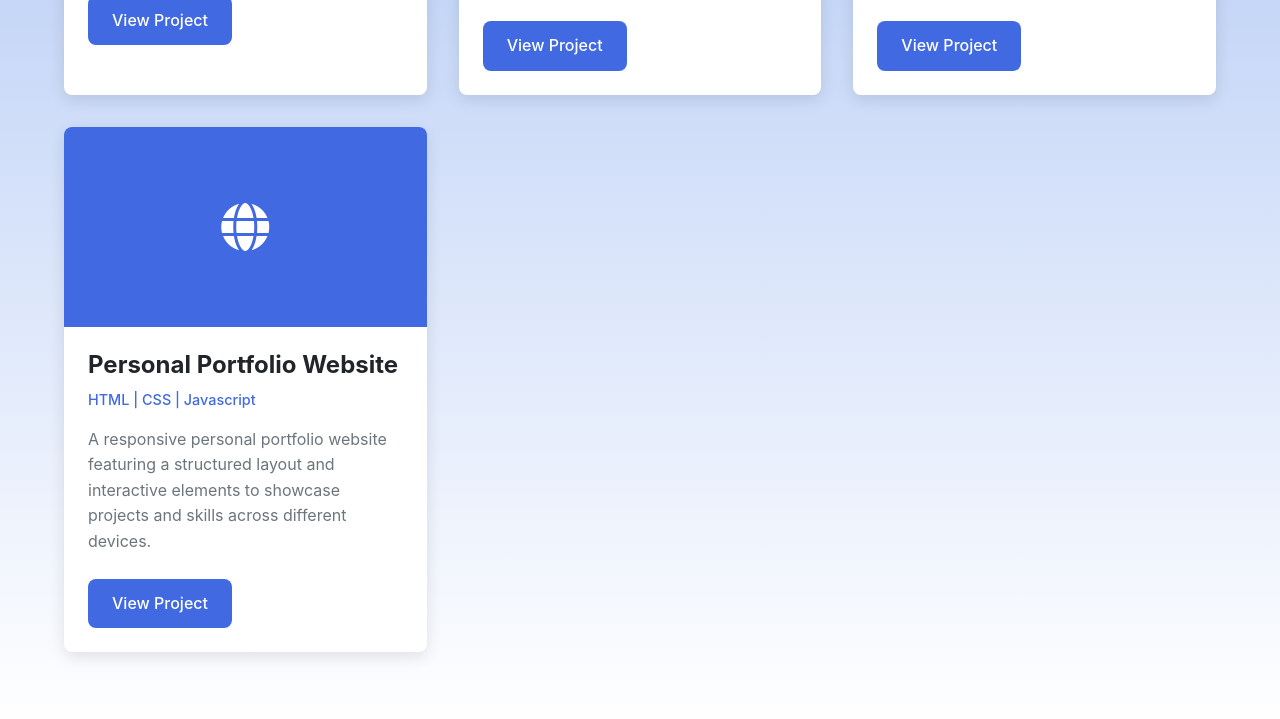
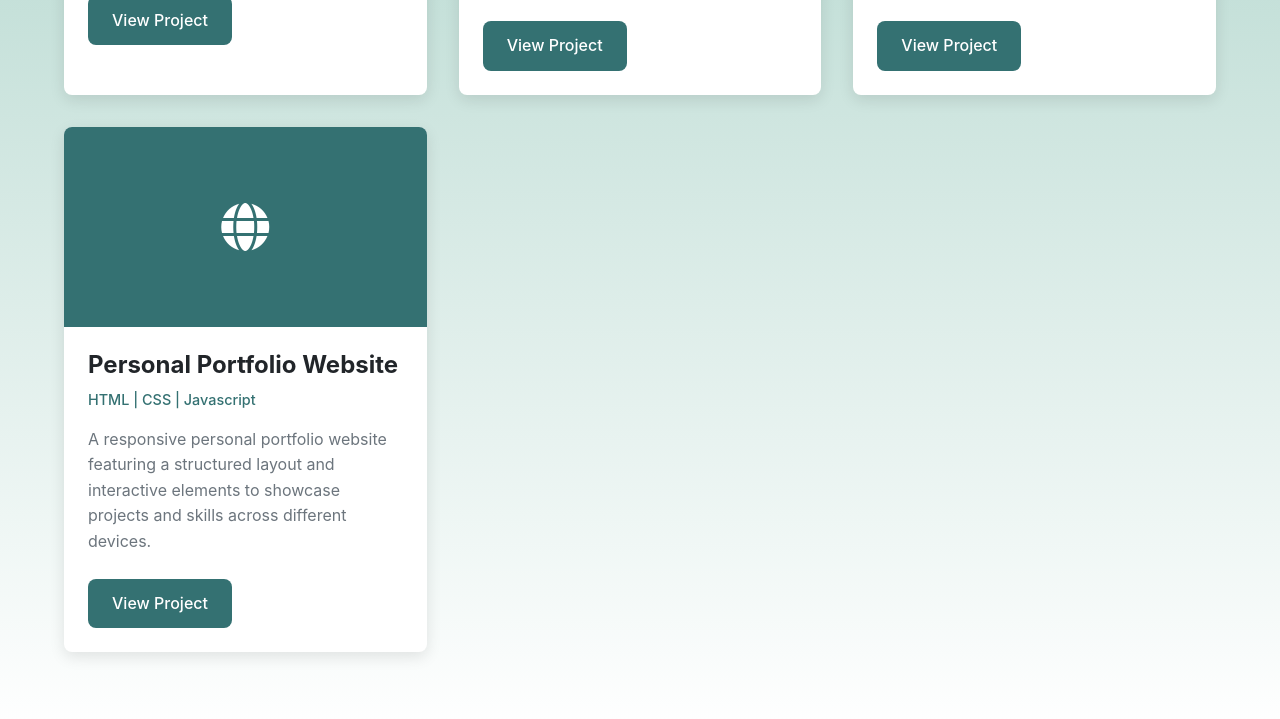
Before and after one commit to DinDin03/Personal-Portfolio, a plain HTML site: page index.html in a window 1280 px wide. Shown: the part 2081-2800 px from the top of the page. Drawn offline with Linux system fonts and the light colour scheme.

```diff
--- a/index.html
+++ b/index.html
@@ -9,8 +9,8 @@
     <style>
         /* Base styles and variables */
         :root {
-            --primary: #4169E1;
-            --primary-dark: #2a4cc3;
+            --primary: #347172;;
+            --primary-dark: #1e4848;;
             --secondary: #2c3e50;
             --light: #f8f9fa;
             --dark: #212529;
@@ -189,7 +189,7 @@
             min-height: 100vh;
             display: flex;
             align-items: center;
-            background: linear-gradient(to bottom, #95b5f0, white);
+            background: linear-gradient(to bottom, #95c7ba, white);
             padding-top: 4rem;
         }
 
@@ -223,15 +223,10 @@
 
         .hero-image img {
             width: auto;
-            /* Keep original width */
             height: 400px;
-            /* Adjust height to a portrait shape */
             border-radius: 20px;
-            /* Optional: rounded corners */
             object-fit: cover;
-            /* Ensure the image fills the container */
             box-shadow: var(--shadow);
-            /* Keep the shadow effect */
         }
 
 
@@ -260,7 +255,7 @@
 
         /* About section */
         #about {
-            background: linear-gradient(to bottom, white, #95b5f0);
+            background: linear-gradient(to bottom, white, #95c7ba);
         }
 
         .about-content {
@@ -283,7 +278,7 @@
 
         /* Projects section */
         #projects {
-            background: linear-gradient(to bottom,#95b5f0,white);
+            background: linear-gradient(to bottom,#95c7ba,white);
         }
 
         .section-title {
```
Also changed, not shown: image2.jpg (added).
